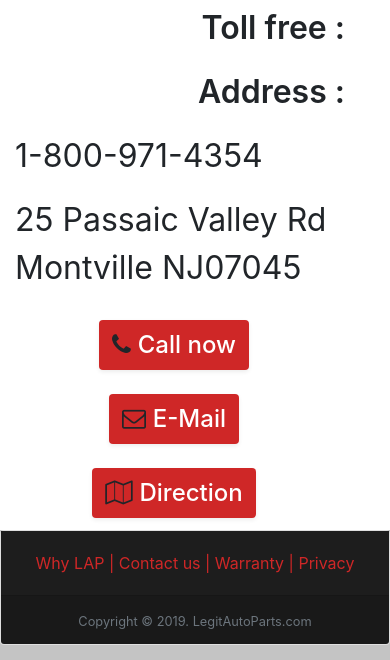
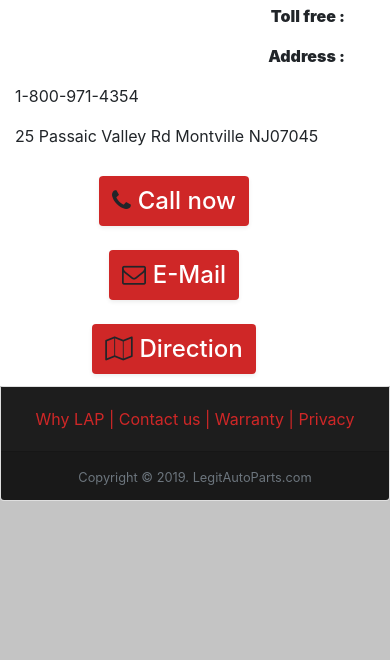
Before and after one commit to shaik80/legitautoparts, a plain HTML site: page index.html in a window 390 px wide. Shown: the part 2872-3532 px from the top of the page. After the commit the page ends 3388 px from the top, so only its background shows below. Drawn offline with nearby package versions, Linux system fonts and the light colour scheme.

Commit message:
changes in css
media and  contact changes

```diff
--- a/css/style.css
+++ b/css/style.css
@@ -85,12 +85,20 @@
     }
   }
   @media only screen and (max-width: 670px) {
+    .main-contact-us-section .main-contact-us-info {
+        font-size: 1em !important;
+    }
+    .main-contact-us-section .main-contact-us-highlight {
+        font-weight: 900 !important;
+        font-size: 1em !important;
+    }
     .header-text .heading-name {
         font-size: 2em;
     }
     .header-text .heading-no{
         font-size: 1em;
     }
+
     .contact-us-section {
         height: 11em;
     }
```
